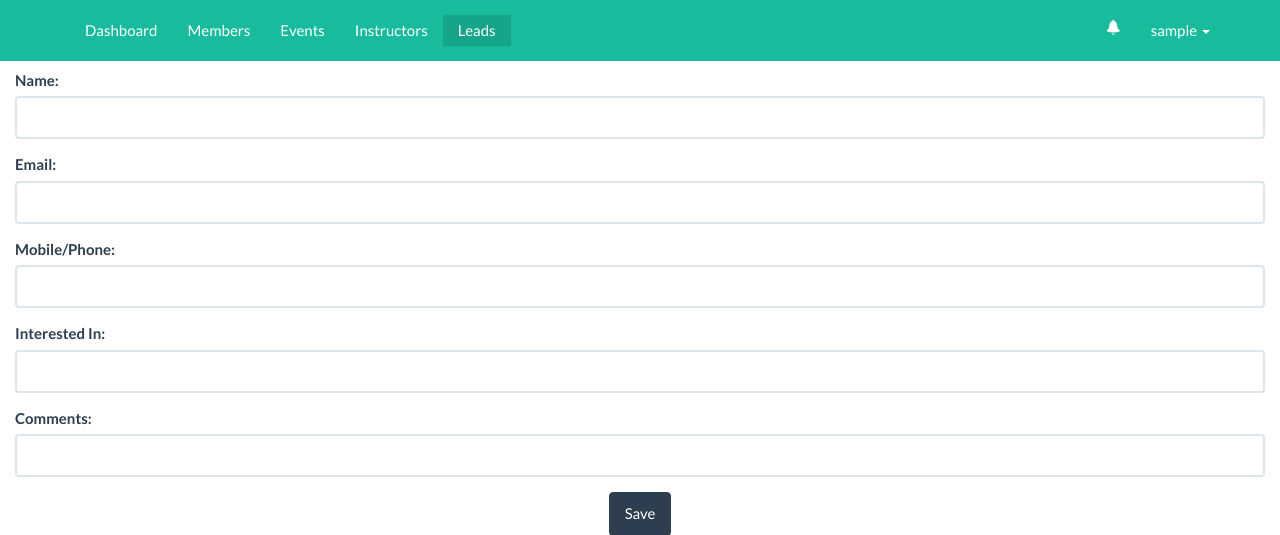
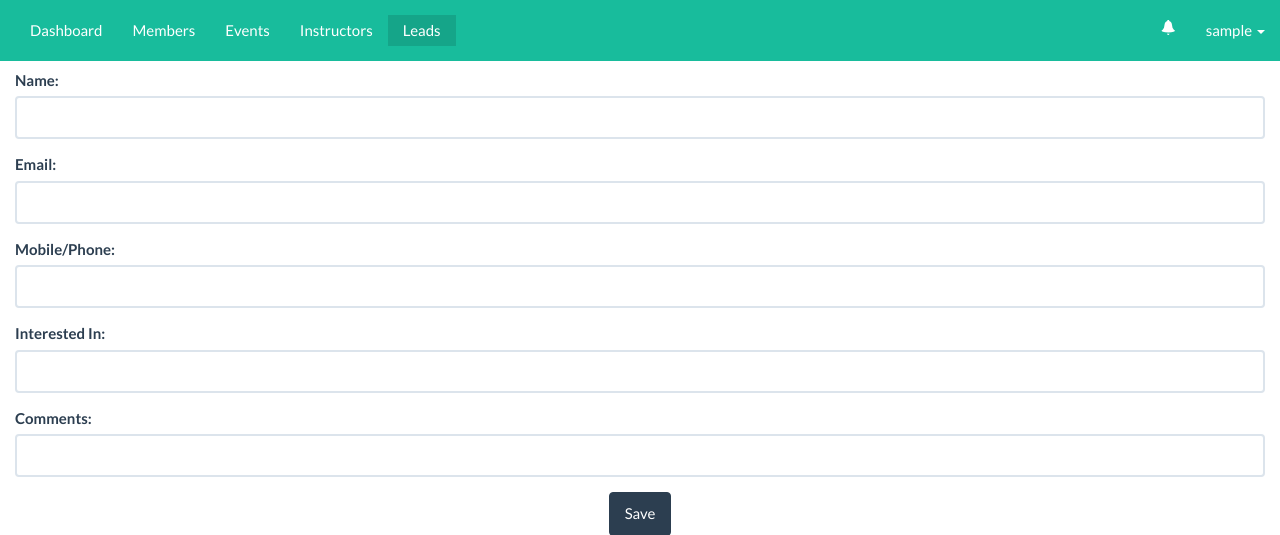
Before and after one commit to vineetsagar/dancestudio, a Django app: page /sway/enquire/ in a window 1280 px wide. Shown: the top 535 px of the page. Run offline with Django 3.2, Linux system fonts and the light colour scheme; the visitor is signed in with stand-in values (Sample User, id 1); some libraries are stand-ins or nearby versions.

Commit message:
Fix issue of naivgation bar when openned on tablet or mobile, also add a code of alert on dashboard

```diff
--- a/templates/bs_base.html
+++ b/templates/bs_base.html
@@ -40,11 +40,6 @@
     body
     {
         padding-top: 50px;
-
-    }
-
-    .navbar-collapse.collapse{
-        max-height:50px;
 
     }
 
@@ -109,10 +104,10 @@
 
             <!-- Brand and toggle get grouped for better mobile display -->
             <nav class="navbar navbar-inverse navbar-fixed-top" role="navigation">
-        <div class="container">
+        <div class="container-fluid">
             <!-- Brand and toggle get grouped for better mobile display -->
             <div class="navbar-header">
-                <button type="button" class="navbar-toggle" data-toggle="collapse" data-target="#bs-example-navbar-collapse-1">
+                <button type="button" class="navbar-toggle" data-toggle="collapse" data-target="#main_nav">
                     <span class="sr-only">Toggle navigation</span>
                     <span class="icon-bar"></span>
                     <span class="icon-bar"></span>
@@ -123,7 +118,7 @@
                 </a>
             </div>
             <!-- Collect the nav links, forms, and other content for toggling -->
-            <div class="collapse navbar-collapse">
+            <div class="collapse navbar-collapse" id="main_nav">
                 <ul class="nav navbar-nav">
                    {% block navigation %}
                    <li>
```
Also changed, not shown: templates/dashboard_base.html (+29 -7 lines).
